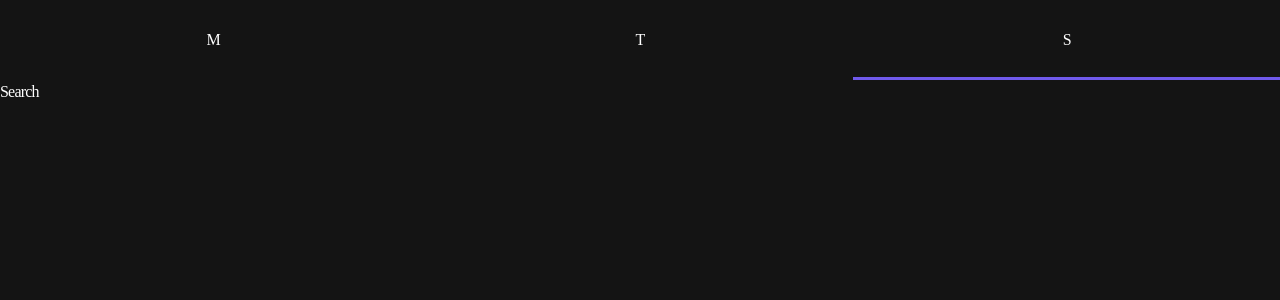
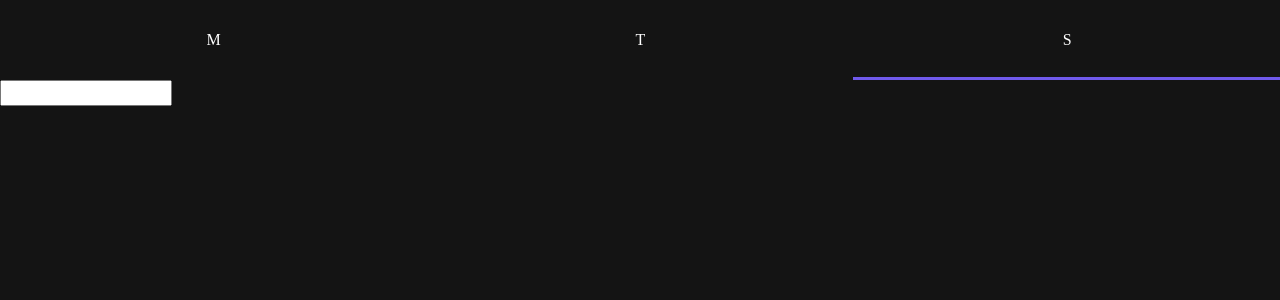
Before and after one commit to ferrari219/nomflix, a React (Create React App) app: page /search in a window 1280 px wide. Shown: the top 300 px of the page. Built offline with nearby package versions, Linux system fonts and the light colour scheme.

Commit message:
searchContainer

```diff
--- a/src/api.js
+++ b/src/api.js
@@ -22,6 +22,12 @@ export const movieApi = {
 				append_to_response: 'videos',
 			},
 		}),
+	search: (term) =>
+		Api.get('search/movie', {
+			params: {
+				query: encodeURIComponent(term),
+			},
+		}),
 };
 export const tvApi = {
 	topRated: () => Api.get('tv/top_rated'),
@@ -33,4 +39,10 @@ export const tvApi = {
 				append_to_response: 'videos',
 			},
 		}),
+	search: (term) =>
+		Api.get('search/tv', {
+			params: {
+				query: encodeURIComponent(term),
+			},
+		}),
 };
--- a/src/routers/Search/SearchContainer.js
+++ b/src/routers/Search/SearchContainer.js
@@ -1,5 +1,6 @@
 import React, { Component } from 'react';
 import SearchPresenter from './SearchPresenter';
+import { movieApi, tvApi } from 'api';
 class SearchContainer extends Component {
 	state = {
 		movieResult: null,
@@ -9,9 +10,44 @@ class SearchContainer extends Component {
 		error: null,
 	};
 
+	handleChange = (e) => {
+		const {
+			target: { value },
+		} = e;
+		// console.log(value);
+		this.setState({
+			searchTerm: value,
+		});
+	};
+	handleSubmit = (e) => {
+		const { searchTerm } = this.state;
+		const { searchByTerm } = this;
+		e.preventDefault();
+		// console.log(searchTerm);
+		// 입력이 끝났다면 함수 실행!
+		if (searchTerm !== '') searchByTerm();
+	};
+	searchByTerm = async () => {
+		const { searchTerm } = this.state;
+		this.setState({ loading: true });
+		try {
+			const movieResult = await movieApi.search(searchTerm);
+			const tvResult = await tvApi.search(searchTerm);
+			this.setState({
+				movieResult,
+				tvResult,
+			});
+		} catch {
+			this.setState({ error: "Can't find results." });
+		} finally {
+			this.setState({ loading: false });
+		}
+	};
+
 	render() {
 		const { movieResult, tvResult, searchTerm, loading, error } =
 			this.state;
+		const { handleSubmit, handleChange } = this;
 		return (
 			<SearchPresenter
 				movieResult={movieResult}
@@ -19,6 +55,8 @@ class SearchContainer extends Component {
 				searchTerm={searchTerm}
 				loading={loading}
 				error={error}
+				handleChange={handleChange}
+				handleSubmit={handleSubmit}
 			/>
 		);
 	}
--- a/src/routers/Search/SearchPresenter.js
+++ b/src/routers/Search/SearchPresenter.js
@@ -6,8 +6,17 @@ const SearchPresenter = ({
 	searchTerm,
 	loading,
 	error,
+	handleChange,
+	handleSubmit,
 }) => {
-	return <div>Search</div>;
+	// console.log(movieResult);
+	return (
+		<div>
+			<form onSubmit={handleSubmit}>
+				<input type="text" onChange={handleChange} value={searchTerm} />
+			</form>
+		</div>
+	);
 };
 
 export default SearchPresenter;
```
